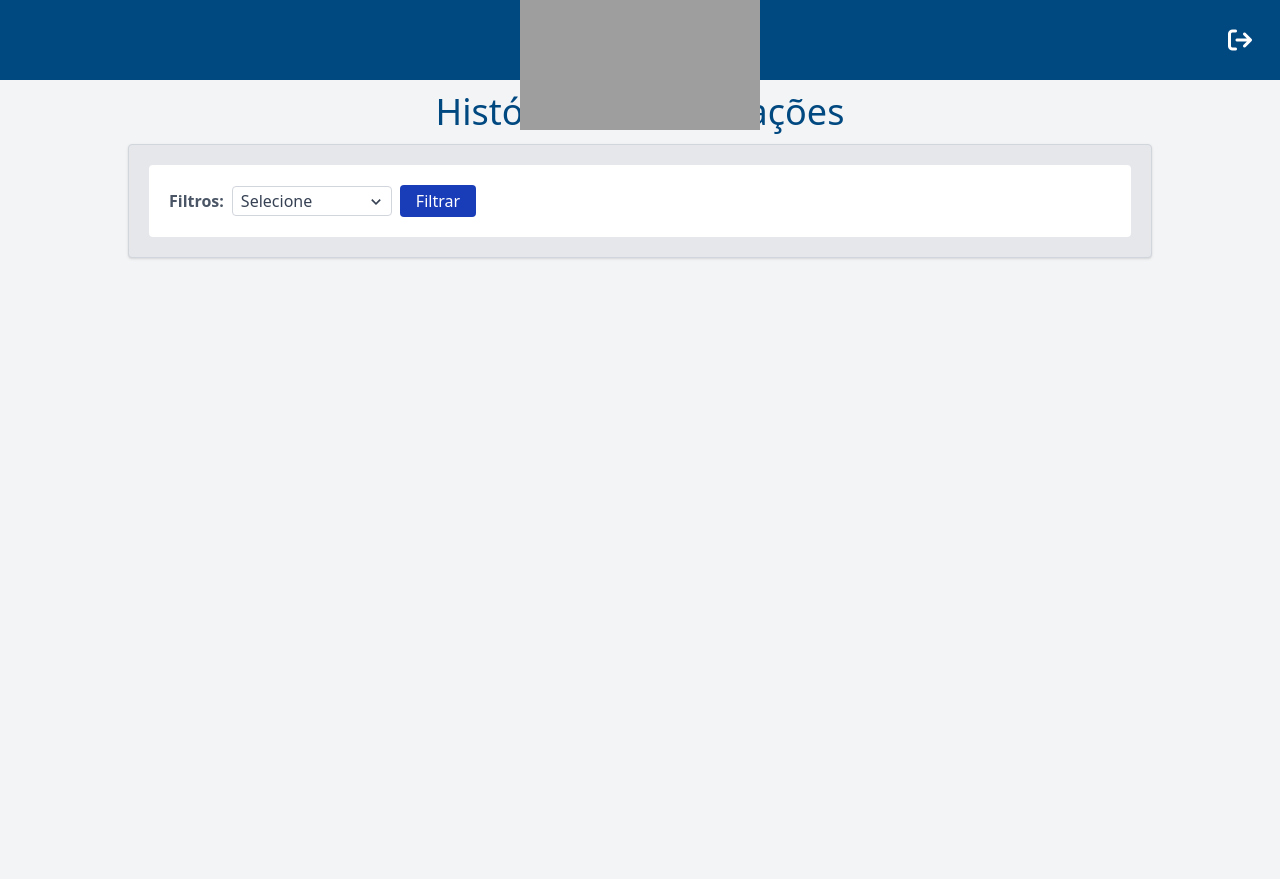
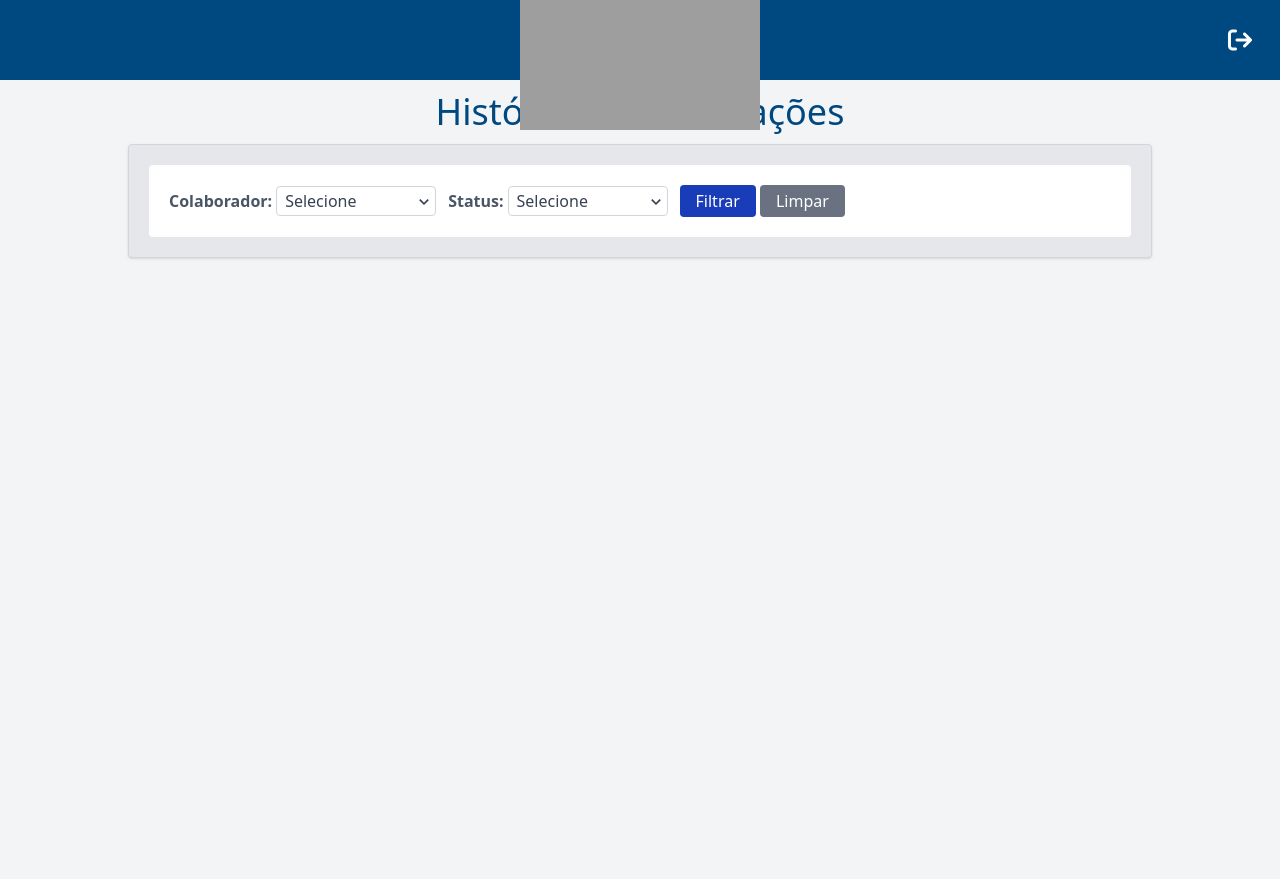
Before and after one commit to Renan2707/solicitacao_de_ferias, a Django app: template core/templates/core/sections/historico_rh.html in a window 1280 px wide. Shown: the top 879 px of the page. Run offline with Django 5.2, Linux system fonts and the light colour scheme; the template is opened without the code that fills it, so the values that code supplies are empty; some libraries are stand-ins or nearby versions; grey boxes are pictures that could not be loaded.

Commit message:
ajustando filtro do historico para colaborador e status

```diff
--- a/core/templates/core/sections/historico_rh.html
+++ b/core/templates/core/sections/historico_rh.html
@@ -1,28 +1,16 @@
 {% extends 'partials/base.html' %}
 {% block content %}
 
-<div class="bg-gray-100 min-h-screen">
+<div class="bg-gray-100 min-h-screen pb-20">
     <h3 class="text-4xl text-center py-3 text-[#004880]">Histórico de Solicitações</h3>
     <div class="bg-gray-200 h-full w-5xl rounded mx-auto border border-gray-300 shadow p-5 space-y-3">
-        <div class="p-5 rounded bg-white space-y-3">
+        <div class="p-5 rounded bg-white space-y-3 max-h-screen overflow-y-auto">
             <!-- FILTROS  -->
             <form method="POST" action="#" class="flex items-center space-x-2">
                 {% csrf_token %}
-                <p class="font-semibold text-gray-600">Filtros:</p>
-                <div class="relative">
-                    <select id="tipo_filtro" name="tipo_filtro" class="appearance-none px-2 bg-white border border-gray-300 text-gray-700 py-1 rounded leading-tight min-w-40">
-                       <option value="">Selecione</option>
-                       <option value="status">Status</option>
-                       <option value="colaborador">Colaborador</option>
-                    </select>
-                    <div class="pointer-events-none absolute inset-y-0 right-0 flex items-center px-2 text-gray-700">
-                        <svg class="fill-current h-4 w-4" xmlns="http://www.w3.org/2000/svg"
-                            viewBox="0 0 20 20"><path d="M5.516 7.548L10 12.032l4.484-4.484L16 9.064 10 15.064 4 9.064z"/>
-                        </svg>
-                    </div>
-                </div>
                 <!-- FILTROS COLABORADOR  -->
-                 <div id="filtro_colaborador" class="relative hidden">
+                <div id="filtro_colaborador" class="relative flex space-x-1 items-center ">
+                    <p class="font-semibold text-gray-600">Colaborador:</p>
                     <select name="filtro_colaborador" class="appearance-none px-2 bg-white border border-gray-300 text-gray-700 py-1  rounded leading-tight min-w-40">
                         <option value="">Selecione</option>
                         {% for card in cards %}
@@ -37,7 +25,8 @@
                 </div>
 
                 <!-- FILTROS DE STATUS  -->
-                <div id="filtro_status" class="relative hidden">
+                <div id="filtro_status" class="relative flex space-x-1 items-center ">
+                    <p class="font-semibold text-gray-600">Status:</p>
                     <select name="filtro_status" class="appearance-none px-2 bg-white border border-gray-300 text-gray-700 py-1  rounded leading-tight min-w-40">
                         <option value="">Selecione</option>
                         <option value="recusada">Recusada</option>
@@ -55,6 +44,9 @@
 
                 <div>
                     <button type="submit" class="rounded bg-blue-800 text-white py-1 px-4 text-center hover:bg-blue-950 transition duration-200 hover:cursor-pointer">Filtrar</button>
+                    <a href="">
+                        <button type="button" class="rounded bg-gray-500 text-white py-1 px-4 text-center hover:bg-gray-700 transition duration-200 hover:cursor-pointer">Limpar</button>
+                    </a>
                 </div>
 
                 <div id="limparFiltro" class="hidden">
@@ -134,35 +126,8 @@
                     </div>
                 </div>
             {% endfor %}
+
         </div>
     </div>
 </div>
-
-<script>
-    const filtro_colaborador = document.querySelector('#filtro_colaborador')
-    const filtro_status = document.querySelector('#filtro_status')
-    const tipo_filtro = document.querySelector('#tipo_filtro')
-    const limparFiltro = document.querySelector('#limparFiltro')
-
-    tipo_filtro.addEventListener('change', function(e){
-
-        if(tipo_filtro.value == 'colaborador'){
-            filtro_colaborador.classList.remove('hidden')
-        }else{
-            filtro_colaborador.classList.add('hidden')
-        }
-
-        if(tipo_filtro.value == 'status'){
-            filtro_status.classList.remove('hidden')
-        }else{
-            filtro_status.classList.add('hidden')
-        }
-
-        if(tipo_filtro.value == ""){
-            limparFiltro.classList.add('hidden')
-        }else{
-            limparFiltro.classList.remove('hidden')
-        }
-    })
-</script>
 {% endblock content %}
```
Also changed, not shown: core/views/index.py (+11 -16 lines), static/css/main.min.css.
